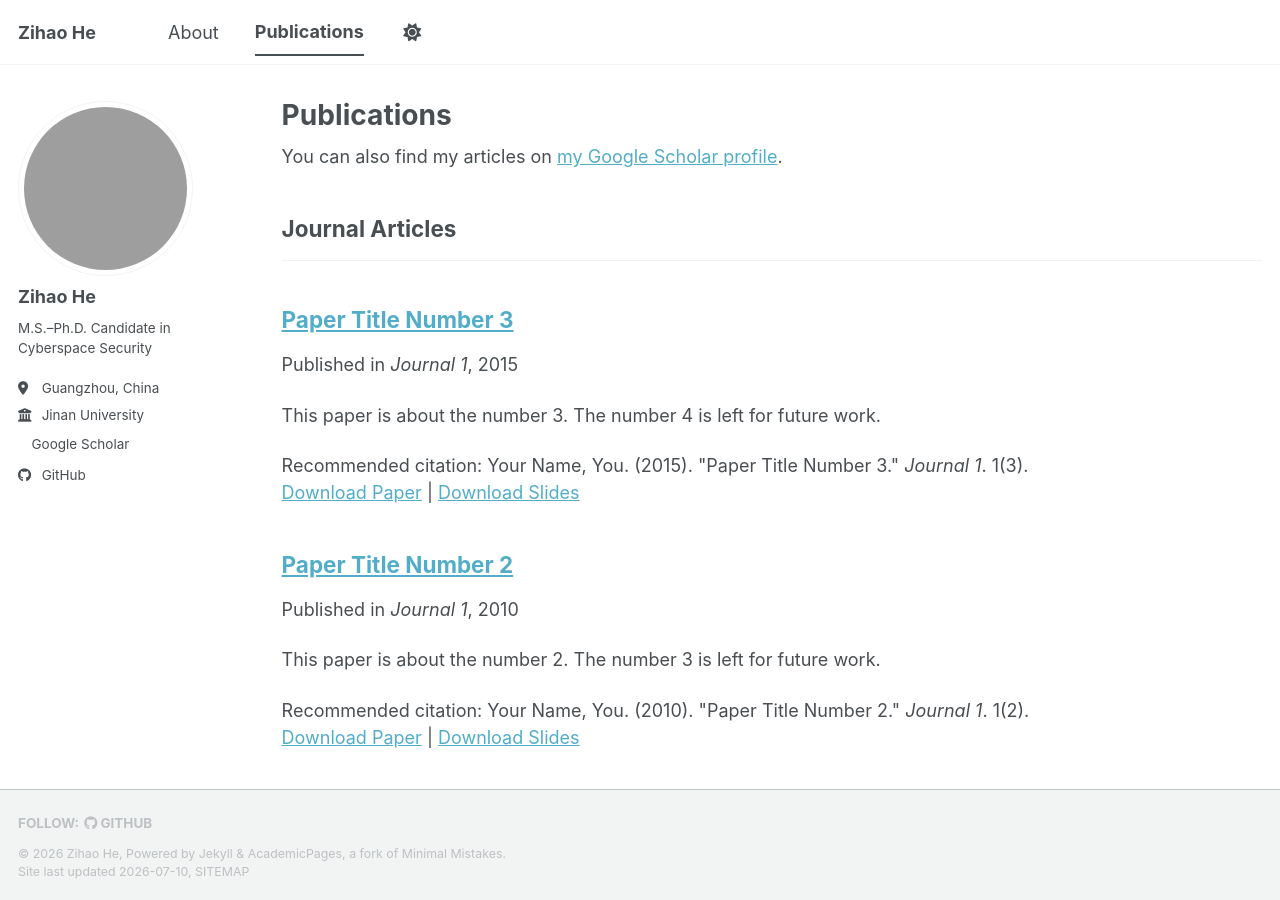
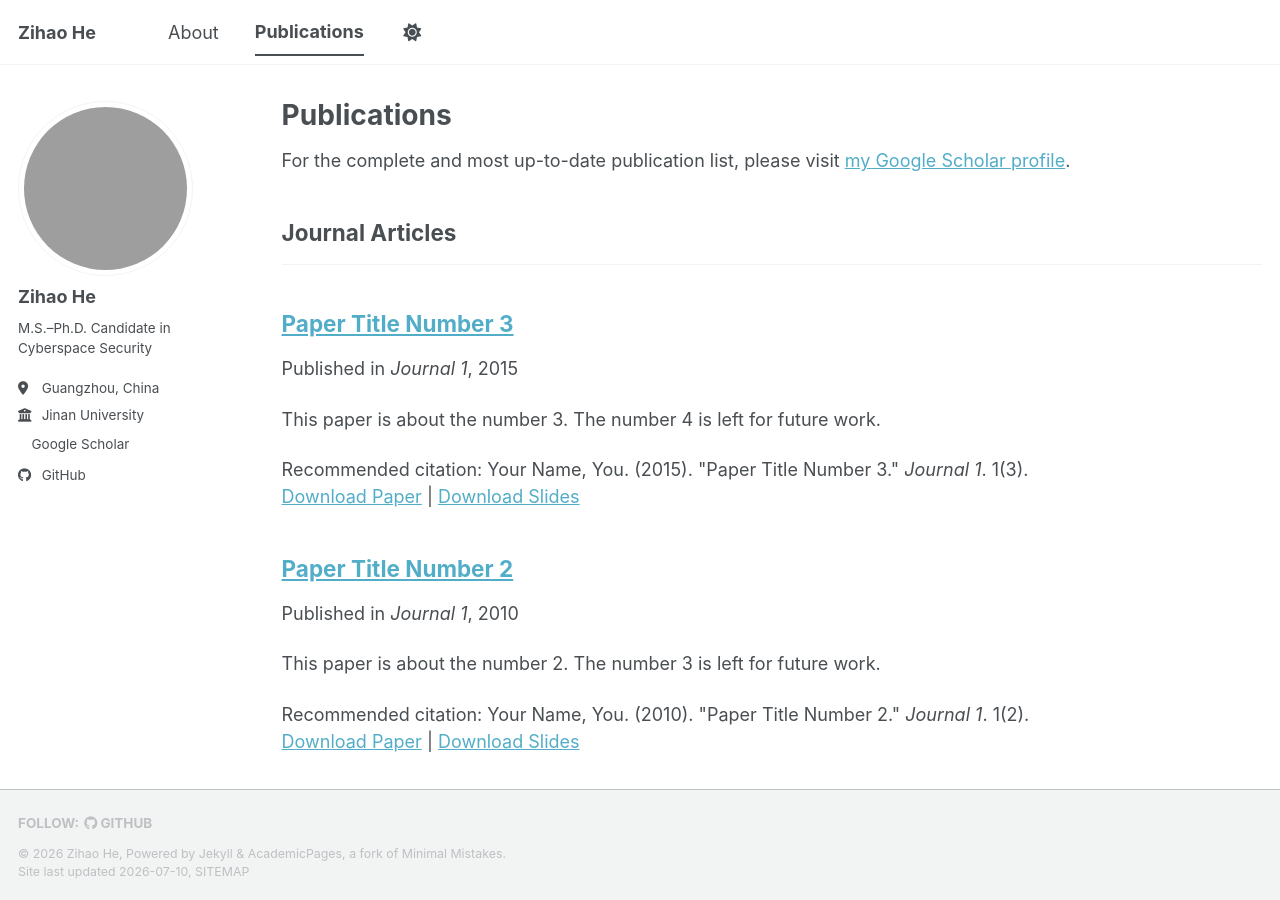
Before and after one commit to boxes757/boxes757.github.io, a Jekyll site: the page built from _pages/publications.html, in a window 1280 px wide and 900 px high. Built offline with Jekyll 4.4.1, drawn with Linux system fonts in a browser that asks for light colours; a style sheet for code colours, icons or effects is not loaded; grey boxes are pictures that could not be loaded.

Commit message:
Clean up publications page

```diff
--- a/_pages/publications.html
+++ b/_pages/publications.html
@@ -5,15 +5,17 @@ permalink: /publications/
 author_profile: true
 ---
 
-{% if site.author.googlescholar %}
-  <div class="wordwrap">You can also find my articles on <a href="{{site.author.googlescholar}}">my Google Scholar profile</a>.</div>
-{% endif %}
+<p>
+  For the complete and most up-to-date publication list, please visit
+  <a href="{{ site.author.googlescholar }}">my Google Scholar profile</a>.
+</p>
 
 {% include base_path %}
+{% assign publication_count = site.publications | size %}
 
-<!-- New style rendering if publication categories are defined -->
+{% if publication_count > 0 %}
   {% if site.publication_category %}
-  {% for category in site.publication_category  %}
+    {% for category in site.publication_category %}
       {% assign title_shown = false %}
       {% for post in site.publications reversed %}
         {% if post.category != category[0] %}
@@ -31,3 +33,6 @@ author_profile: true
       {% include archive-single.html %}
     {% endfor %}
   {% endif %}
+{% else %}
+  <p>Individual publication entries will be added here. Google Scholar currently provides the authoritative list.</p>
+{% endif %}
```
Lines whose indentation alone changed are shown as unchanged.
